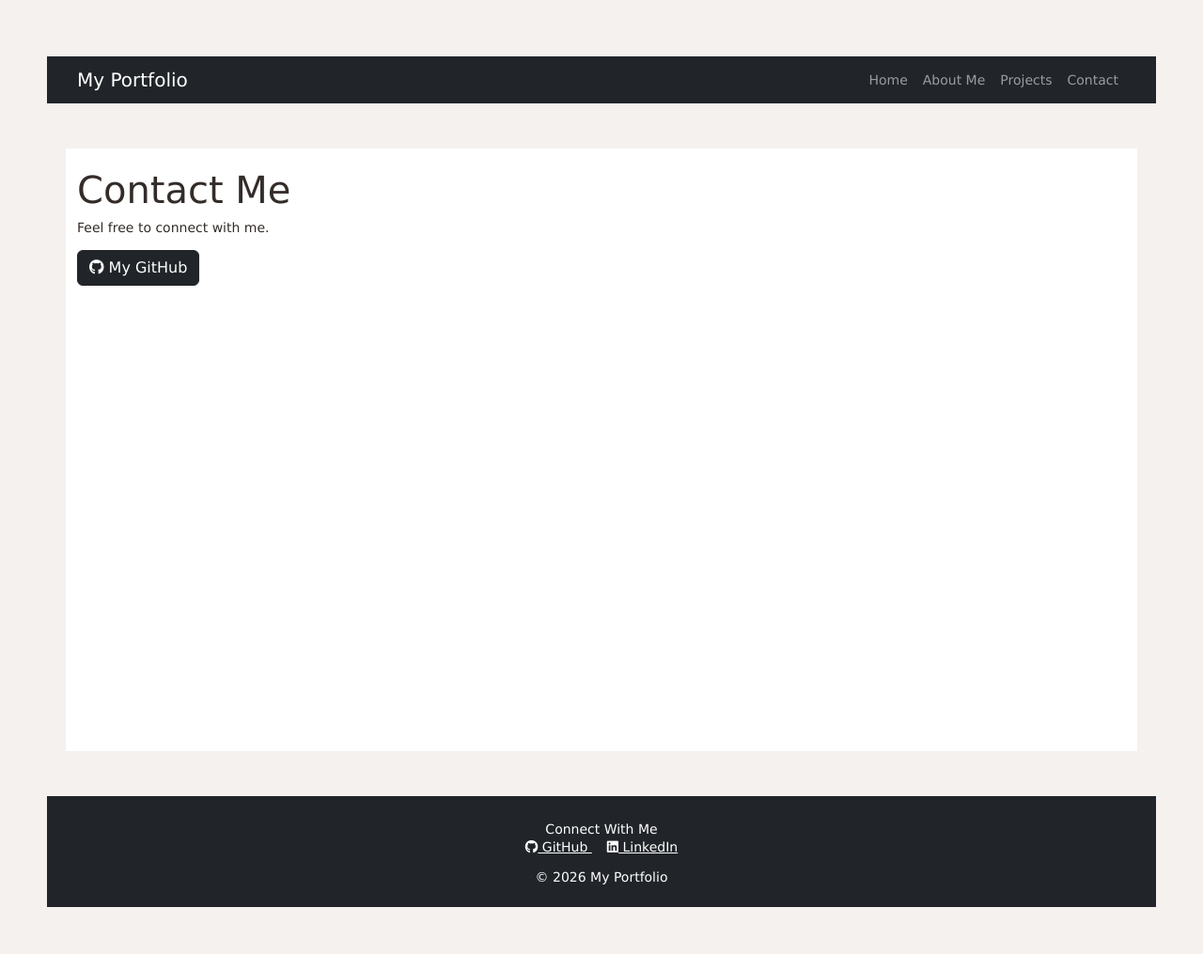
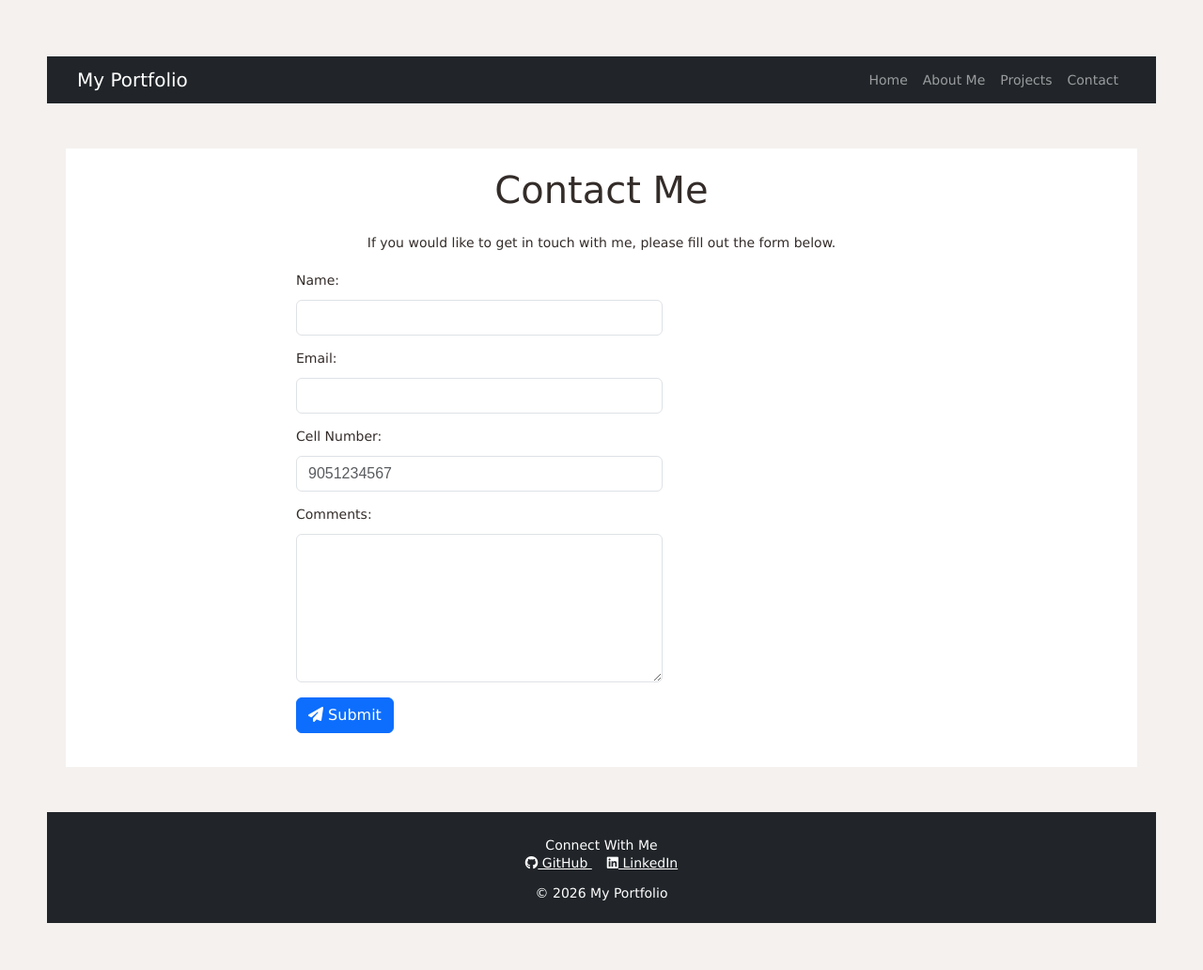
Before and after one commit to Cable208/INFR3120-Assignment2, a Node server app: page /contact in a window 1280 px wide. Shown: the whole page at 94% size. Run offline with Node 20, Linux system fonts and the light colour scheme; some libraries are stand-ins or nearby versions.

Commit message:
Complete contact page and portfolio updates

```diff
--- a/views/contact.ejs
+++ b/views/contact.ejs
@@ -1,16 +1,82 @@
 
-<%- include('partials/header', { title: 'Contact' }) %>
+<%- include('partials/header', { title: 'Contact Me' }) %>
 
 <main class="container my-5">
-    <h1>Contact Me</h1>
-    <p>Feel free to connect with me.</p>
 
-    <a href="https://github.com/Cable208"
-       class="btn btn-dark"
-       target="_blank" rel="noopener noreferrer">
-        <i class="fa-brands fa-github"></i>
-        My GitHub
-    </a>
+    <section id="contact" class="mx-auto" style="max-width: 650px;">
+
+        <h1 class="text-center mb-4">Contact Me</h1>
+
+        <p class="text-center mb-4">
+            If you would like to get in touch with me,
+            please fill out the form below.
+        </p>
+
+        <form id="contactForm">
+
+            <!-- Name -->
+            <div class="mb-3">
+                <label for="name" class="form-label">Name:</label>
+                <input type="text"
+                       class="form-control"
+                       id="name"
+                       name="name"
+                       required>
+            </div>
+
+            <!-- Email -->
+            <div class="mb-3">
+                <label for="email" class="form-label">Email:</label>
+                <input type="email"
+                       class="form-control"
+                       id="email"
+                       name="email"
+                       required>
+            </div>
+
+            <!-- Phone -->
+            <div class="mb-3">
+                <label for="phone" class="form-label">Cell Number:</label>
+                <input type="tel"
+                       class="form-control"
+                       id="phone"
+                       name="phone"
+                       pattern="[0-9]{10}"
+                       placeholder="9051234567"
+                       required>
+            </div>
+
+            <!-- Message -->
+            <div class="mb-3">
+                <label for="comments" class="form-label">Comments:</label>
+                <textarea class="form-control"
+                          id="comments"
+                          name="comments"
+                          rows="6"
+                          required></textarea>
+            </div>
+
+            <button type="submit" class="btn btn-primary">
+                <i class="fa-solid fa-paper-plane"></i>
+                Submit
+            </button>
+
+        </form>
+
+        <p id="formMessage" class="mt-3" role="status"></p>
+
+    </section>
+
 </main>
 
+<script>
+    document.getElementById('contactForm')
+        .addEventListener('submit', function(event) {
+            event.preventDefault();
+
+            document.getElementById('formMessage').textContent =
+                'Form validation passed! This is a demonstration form.';
+        });
+</script>
+
 <%- include('partials/footer') %>
```
